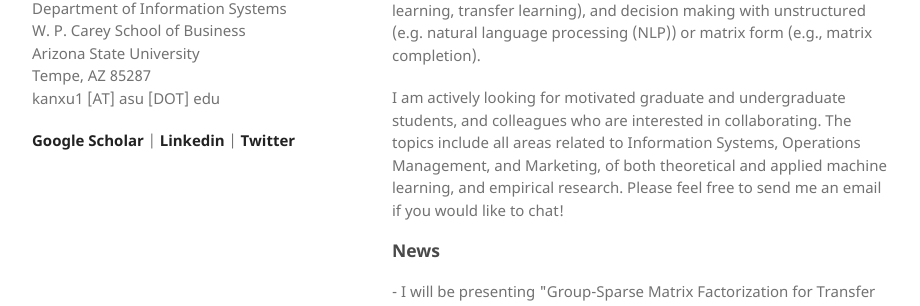
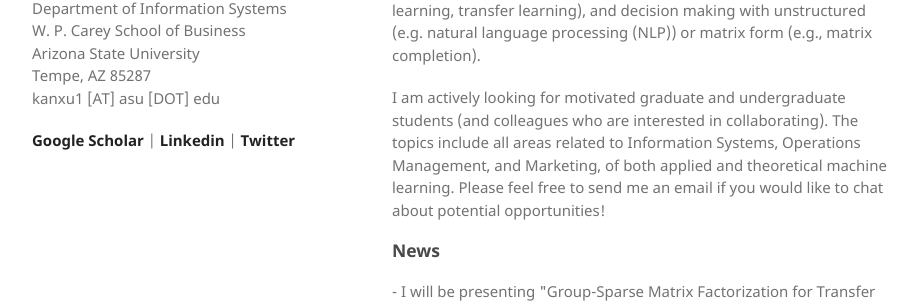
Before and after one commit to kanxu526/kanxu526.github.io, a Jekyll site: the page built from index.md, in a window 1280 px wide. Shown: the part 394-700 px from the top of the page, without its empty margins (178-1098 px from the left). Built offline with Jekyll 4.4.1, drawn with Linux system fonts in a browser that asks for light colours.

Commit message:
Update intro

```diff
--- a/index.md
+++ b/index.md
@@ -13,7 +13,7 @@ layout: default
 <p>My research focuses on developing novel machine learning methods for data-driven decision making practices, with applications to healthcare, textual analytics, digital platform, and pricing. In particular, I have designed tools for sequential decision making (e.g., bandits, reinforcement learning), collaborative decision making (e.g., multitask learning, transfer learning), and decision making with unstructured (e.g. natural language processing (NLP)) or matrix form (e.g., matrix completion). </p>
 
 <p>
-I am actively looking for motivated graduate and undergraduate students, and colleagues who are interested in collaborating. The topics include all areas related to Information Systems, Operations Management, and Marketing, of both theoretical and applied machine learning, and empirical research. Please feel free to send me an email if you would like to chat!
+I am actively looking for motivated graduate and undergraduate students (and colleagues who are interested in collaborating). The topics include all areas related to Information Systems, Operations Management, and Marketing, of both applied and theoretical machine learning. Please feel free to send me an email if you would like to chat about potential opportunities!
 </p>
 
 <h3>News</h3>
```
Also changed, not shown: research.md (+3 -3 lines).
